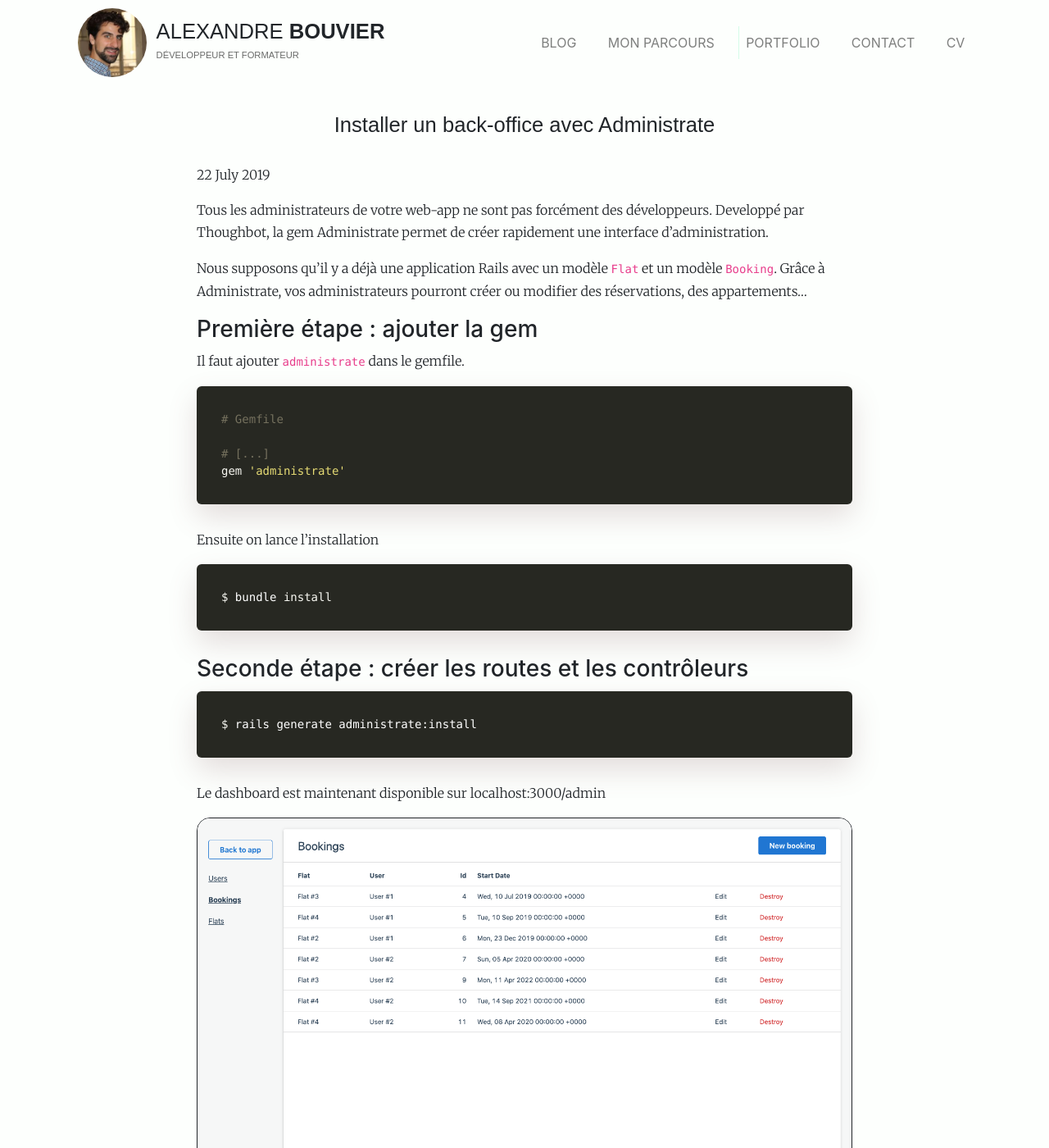
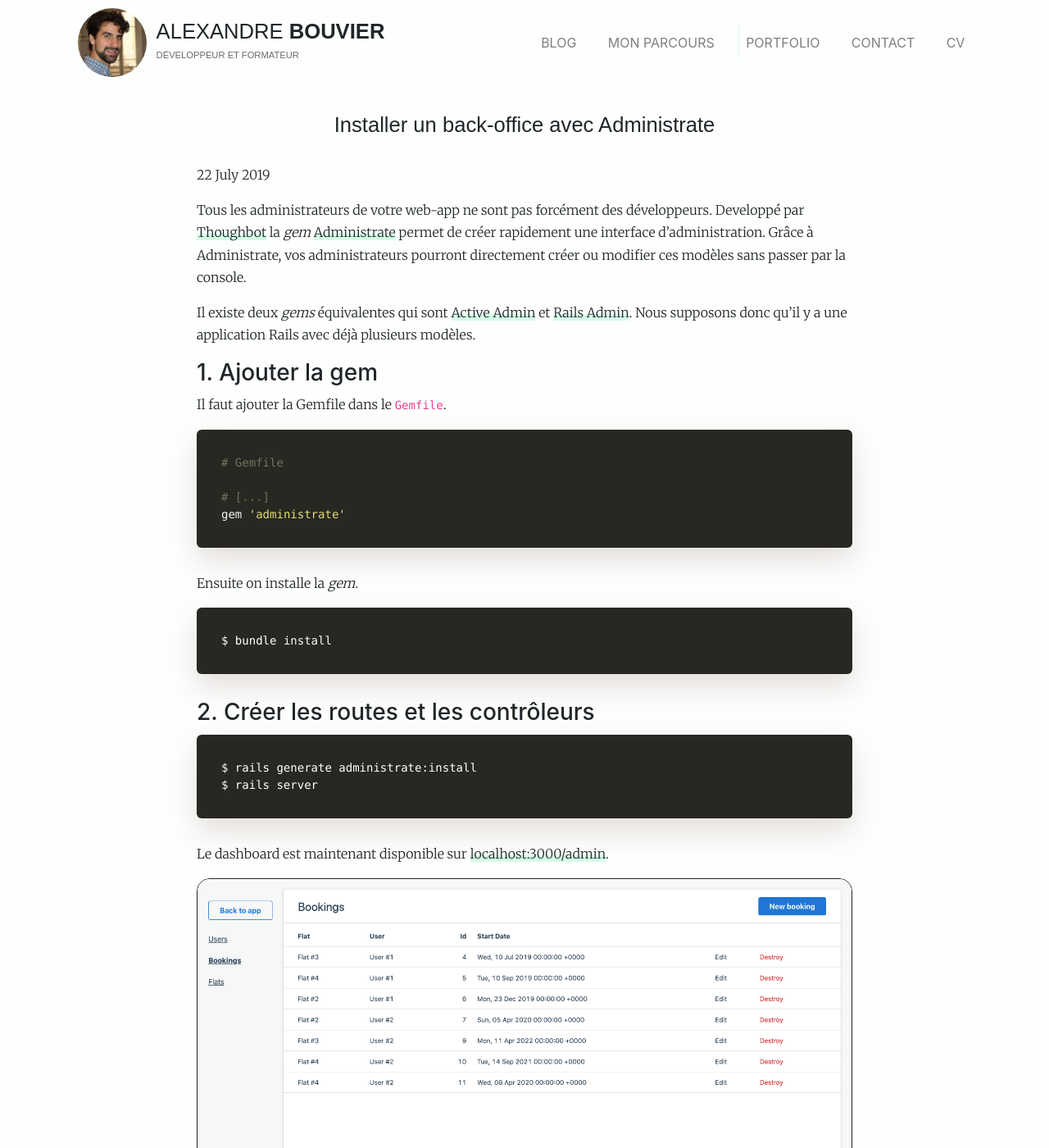
Before and after one commit to alexandrebk/alexandrebk.github.io, a Jekyll site: the page built from _posts/2019-07-22-administrate.md, in a window 1280 px wide and 1400 px high. Shown: the whole window at 82% size. Built offline with Jekyll 4.4.1, drawn with Linux system fonts in a browser that asks for light colours; nearby versions of some CDN libraries; some of the changed text lies outside the part shown.

Commit message:
update Administrate Post

````diff
--- a/_posts/2019-07-22-administrate.md
+++ b/_posts/2019-07-22-administrate.md
@@ -9,13 +9,13 @@ status: tech
 tags: "admin, administrate, thoughbot"
 ---
 
-Tous les administrateurs de votre web-app ne sont pas forcément des développeurs. Developpé par [Thoughbot](https://thoughtbot.com/), la gem [Administrate](https://github.com/thoughtbot/administrate) permet de créer rapidement une interface d'administration.
+Tous les administrateurs de votre web-app ne sont pas forcément des développeurs. Developpé par <a href="https://thoughtbot.com/" class="underlined" target="_blank">Thoughbot</a> la *gem* <a href="https://github.com/thoughtbot/administrate" class="underlined" target="_blank">Administrate</a> permet de créer rapidement une interface d'administration. Grâce à Administrate, vos administrateurs pourront directement créer ou modifier ces modèles sans passer par la console.
 
-Nous supposons qu’il y a déjà une application Rails avec un modèle `Flat` et un modèle `Booking`. Grâce à Administrate, vos administrateurs pourront créer ou modifier des réservations, des appartements...
+Il existe deux *gems* équivalentes qui sont <a href="https://github.com/activeadmin/activeadmin" class="underlined" target="_blank">Active Admin</a> et <a href="https://github.com/sferik/rails_admin" class="underlined" target="_blank">Rails Admin</a>. Nous supposons donc qu’il y a une application Rails avec déjà plusieurs modèles.
 
-### Première étape : ajouter la gem
+### 1. Ajouter la gem
 
-Il faut ajouter `administrate` dans le gemfile.
+Il faut ajouter la Gemfile dans le `Gemfile`.
 
 ```ruby
 # Gemfile
@@ -24,23 +24,26 @@ Il faut ajouter `administrate` dans le gemfile.
 gem 'administrate'
 ```
 
-Ensuite on lance l'installation
+Ensuite on installe la *gem*.
 
 ```sh
 $ bundle install
 ```
 
-### Seconde étape : créer les routes et les contrôleurs
+### 2. Créer les routes et les contrôleurs
 
 ```sh
 $ rails generate administrate:install
+$ rails server
 ```
 
-Le dashboard est maintenant disponible sur [localhost:3000/admin](localhost:3000/admin)
+Le dashboard est maintenant disponible sur <a href="localhost:3000/admin" class="underlined" target="_blank">localhost:3000/admin</a>.
 
-<img src="/images/posts/administrate/administrate-bookings-before.png" class="image" alt="administrate">
+<img src="/images/posts/administrate/administrate-bookings-before.png"
+     class="image"
+     alt="administrate">
 
-Dans le fichier `routes.rb` on peut voir que les routes ont été générées automatiquement.
+Dans le fichier `config/routes.rb` on peut voir que les routes ont été générées automatiquement.
 
 ```ruby
 # config/routes.rb
@@ -57,26 +60,29 @@ Rails.application.routes.draw do
 end
 ```
 
-Des contrôleurs ont été créé dans `app/controllers/admin` ainsi que des modèles dans `app/dashboards`.
+Des contrôleurs ont aussi été créé automatiquement dans `app/controllers/admin` ainsi que des modèles dans `app/dashboards`.
 
-Vous pouvez enlevez ou ajouter des variables venant de l'array `ATTRIBUTE_TYPES`.
+Vous pouvez enlevez ou ajouter des variables d'instance dans *ATTRIBUTE_TYPES*.
 
-Pour modifier les options d'*edit* et de *new* il faut aller dans les contrôleurs (plus de détails dans la [doc](https://administrate-prototype.herokuapp.com/customizing_controller_actions)). Par exemple si vous souhaitez envoyer un email après avoir modifié un `booking`.
+Pour modifier les options d'*edit* et de *new* il faut aller dans les contrôleurs (plus d'explications dans la <a href="https://administrate-prototype.herokuapp.com/customizing_controller_actions" class="underlined" target="_blank">documentation</a>)
+
 
 Pour modifier ce qui est affiché dans les vues il faut aller dans le dossier app/dashboards.
 
-Dans l'array `COLLECTION_ATTRIBUTES` vous avez les variables affichées dans l'*index*. Dans l'array `SHOW_PAGE_ATTRIBUTES`, vous avez ce qui est affiché dans la *show*.
+Dans l'array *COLLECTION_ATTRIBUTES* vous avez les variables affichées dans l'*index*. Dans l'array *SHOW_PAGE_ATTRIBUTES*, ce qui est affiché dans la *show*.
 
-Et dans `FORM_ATTRIBUTES`, vous avez les variables qui s'affichent dans les formulaires d'*edit* ou de *new*.
+Et dans *FORM_ATTRIBUTES*, vous avez les variables qui s'affichent dans les formulaires d'*edit* ou de *new*.
 
 
-### Troisième étape : modifier les vues
+### 3. Modifier les vues
 
-Si on va sur l'adresse [localhost:3000/admin](localhost:3000/admin) on se rend compte que les `Flat` et les `User` sont écrits avec leur `id` ce qui n'est pas très lisible.
+Si on va sur l'adresse <a href="localhost:3000/admin" class="underlined" target="_blank">localhost:3000/admin</a> on se rend compte que les instances de *Flat* et les *User* sont affichées avec leur *id* ce qui n'est pas très lisible.
 
-<img src="/images/posts/administrate/administrate-bookings-before.png" class="image" alt="administrate">
+<img src="/images/posts/administrate/administrate-bookings-before.png"
+     class="image"
+     alt="administrate">
 
-On va donc ajouter une méthode dans le `user_dashboard` pour afficher le nom des utilisateurs correctement.
+On va donc ajouter une méthode dans `app/dashboards/user_dashboard.rb` pour afficher le nom des utilisateurs correctement.
 
 ```ruby
 # app/dashboards/user_dashboard.rb
@@ -89,7 +95,7 @@ class UserDashboard < Administrate::BaseDashboard
 end
 ```
 
-Et de même pour les `Flat`
+Et de même pour les *Flat*.
 
 ```ruby
 # app/dashboards/flat_dashboard.rb
@@ -102,19 +108,21 @@ class FlatDashboard < Administrate::BaseDashboard
 end
 ```
 
-<img src="/images/posts/administrate/administrate-bookings-after.png" class="image" alt="administrate">
+<img src="/images/posts/administrate/administrate-bookings-after.png"
+     class="image"
+     alt="administrate">
 
-### Quatrième étape : créer un dashboard additionel
+### 4. Créer un dashboard additionel
 
-Si on ajoute un nouveau modèle dans notre app, par exemple `Foo`, il faut générer les outils `administrate` avec la commande suivante.
+Si on ajoute un nouveau modèle dans notre app, par exemple *Foo*, il faut générer les outils *administrate* avec la commande suivante.
 
 ```sh
 $ rails generate administrate:dashboard Foo
 ```
 
-### Cinquième étape : protéger l'accès par un mot de passe.
+### 5. Protéger l'accès avec un mot de passe.
 
-Tout le monde ne doit pas avoir accès à la partie administration sous peine de pouvoir modifier toutes les données de votre site. Afin de protéger la partie Admin de votre site, vous pouvez rajouter une authentification:
+Tout le monde ne doit pas avoir accès à la partie d'administration du site sous peine de pouvoir modifier toutes les données de votre site. Afin de protéger l'accès, on va ajouter une authentification http.
 
 ```ruby
 # app/controllers/admin/application_controller.rb
@@ -135,4 +143,4 @@ ADMIN_LOGIN="login"
 ADMIN_PASSWORD="password"
 ```
 
-Toute la documentation sur la gem est disponible [ici](https://administrate-prototype.herokuapp.com/)
+La documentation de la *gem* est disponible <a href="https://administrate-prototype.herokuapp.com/" class="underlined" target="_blank">ici</a>
````
